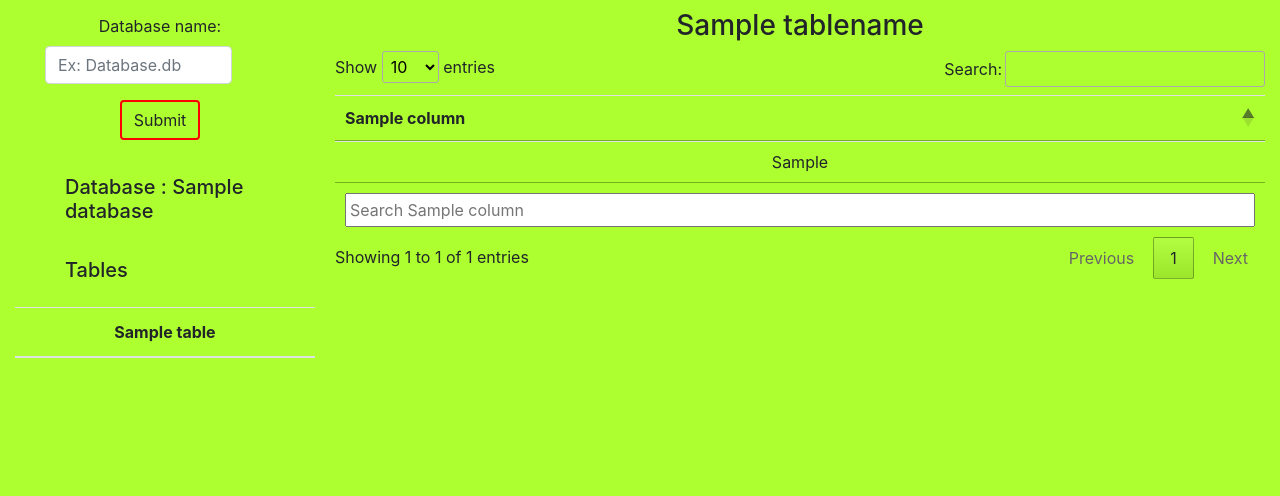
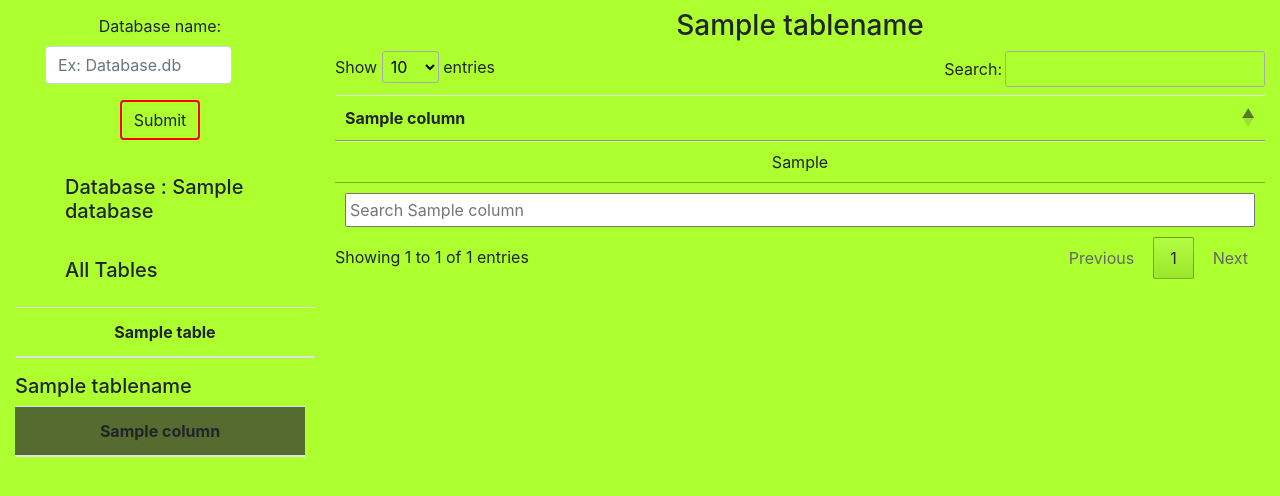
Before and after one commit to ShashwatShah24/SqliteManager, a Flask app: template templates/View.html in a window 1280 px wide. Shown: the part 122-618 px from the top of the page. Run offline with Flask 2, Linux system fonts and the light colour scheme; the template is opened without the code that fills it: most values are stand-ins (such as "Sample title", 1, 10 or a date in 2020); lists and menus that the app fills with data are empty; some libraries are stand-ins or nearby versions.

Commit message:
3.2 commit

```diff
--- a/templates/View.html
+++ b/templates/View.html
@@ -55,10 +55,21 @@
 
         <h5 style="margin-top: 35px; text-align: left;padding-left: 50px;">Database : {{Database}}</h5>
 
-        <h5 style="margin-top: 35px; text-align: left;padding-left: 50px;"> Tables</h5>
+        <h5 style="margin-top: 35px; text-align: left;padding-left: 50px;">All Tables</h5>
         <table id="tbl" class="table  table-hover" style="margin-top: 25px;width:300px;">
           <thead>
             {% for i in tables %}
+            <tr>
+              <th> {{ i }} </th>
+            </tr>
+            {% endfor %}
+
+          </thead>
+        </table>
+        <h5 style="margin-top: 5px;  text-align: left">{{tablename}}</h5>
+        <table id="tbl" class="table  table-hover" style="background-color: darkolivegreen;">
+          <thead>
+            {% for i in column %}
             <tr>
               <th> {{ i }} </th>
             </tr>
```
Also changed, not shown: test.db (added).
